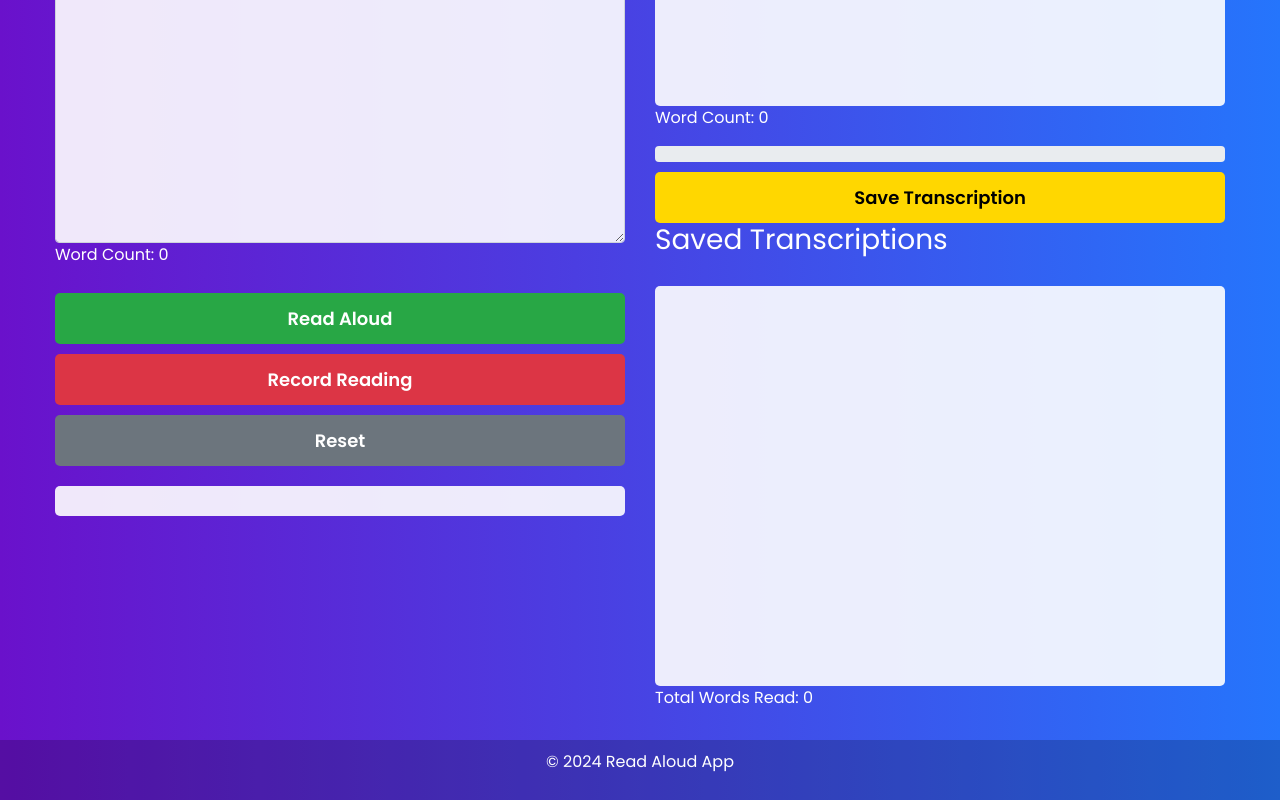
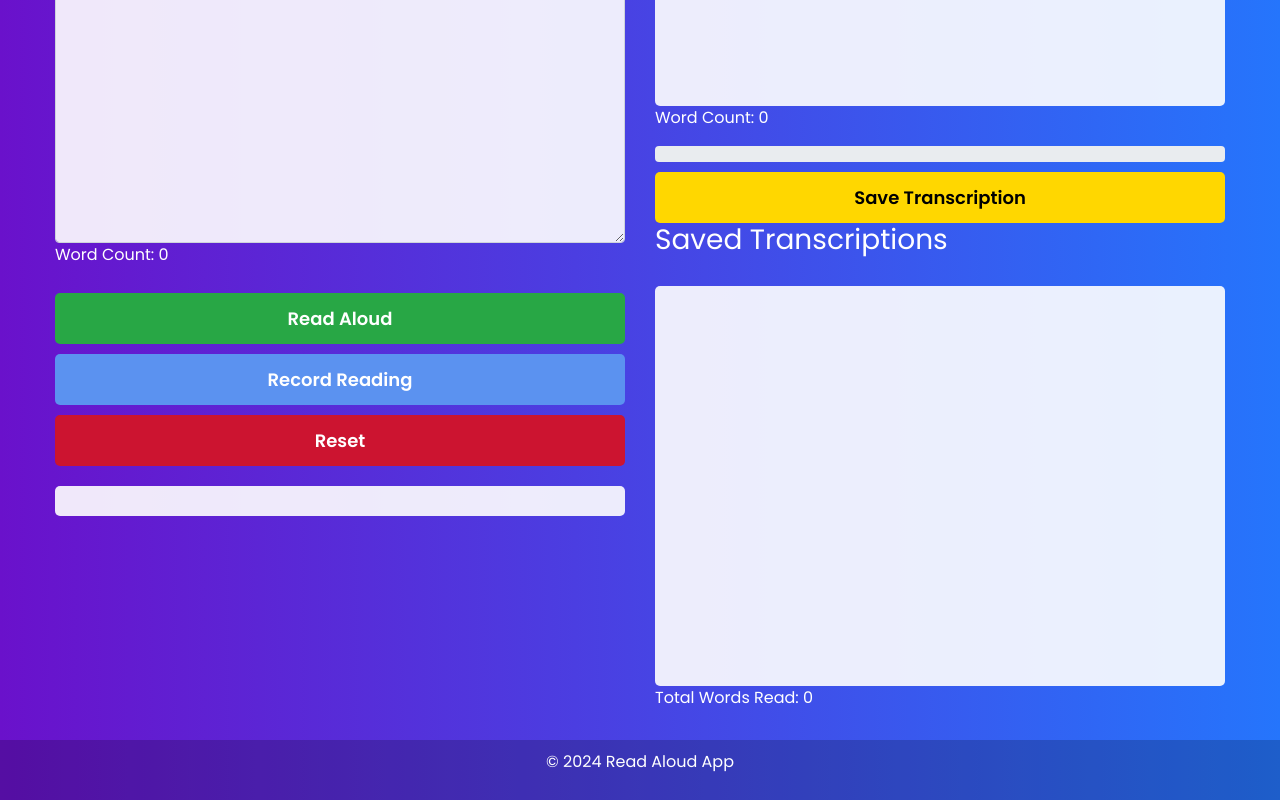
Before and after one commit to Kebizo/ReadAloud, a plain HTML site: page index.html in a window 1280 px wide. Shown: the part 664-1464 px from the top of the page. Drawn offline with nearby package versions, Linux system fonts and the light colour scheme.

Commit message:
13.2
13.2

```diff
--- a/index.html
+++ b/index.html
@@ -56,11 +56,11 @@
             color: #fff;
         }
         #resetButton {
-            background-color: ##9425d9;
+            background-color: #cc1430;
             color: #fff;
         }
         #recordButton {
-            background-color: #dc3545; /* Red color */
+            background-color: #5b92f0; /* Blue color */
             color: #fff;
         }
         #startButton:hover {
@@ -70,7 +70,7 @@
             background-color: #c82333;
         }
         #recordButton:hover {
-            background-color: #c82333;
+            background-color: #3941b8;
         }
         #selectTextButton {
             width: 100%;
```
